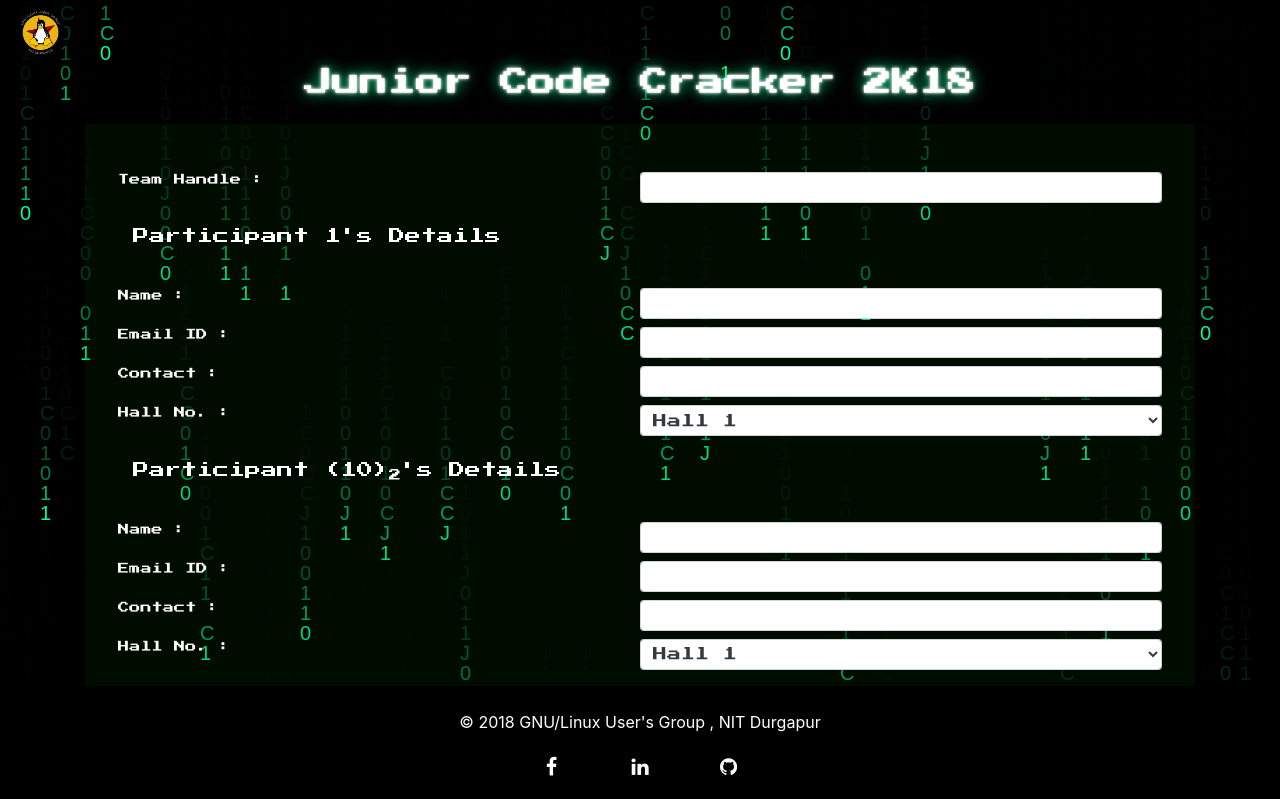
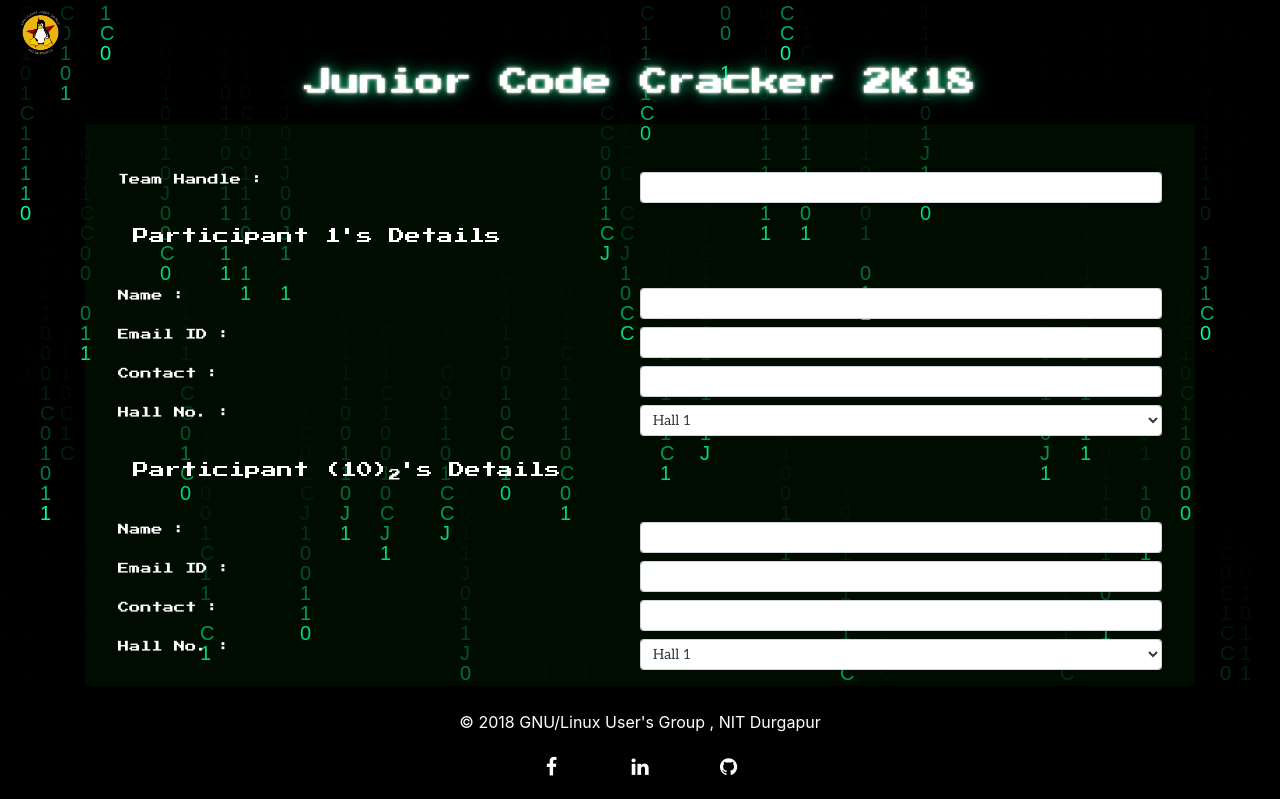
Before and after one commit to lugnitdgp/jcc-registration-portal, a Django app: page / in a window 1280 px wide. Shown: the top 799 px of the page. Run offline with Django 3.2, Linux system fonts and the light colour scheme; some libraries are stand-ins or nearby versions.

Commit message:
Changed the select font

```diff
--- a/static/css/master.css
+++ b/static/css/master.css
@@ -32,6 +32,9 @@ input{
   font-family: 'Aleo', serif;
 
 }
+select{
+  font-family: 'Aleo', serif;
+}
 
 .reg-suc{
   margin-top:40vh;
```
